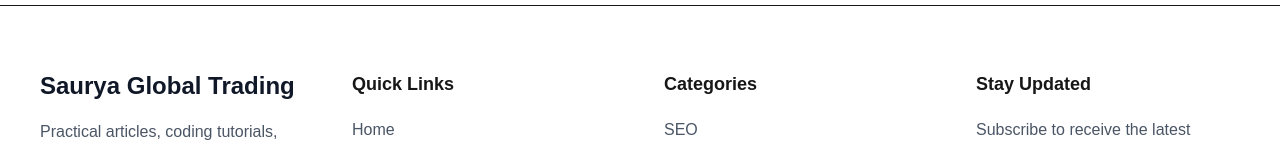
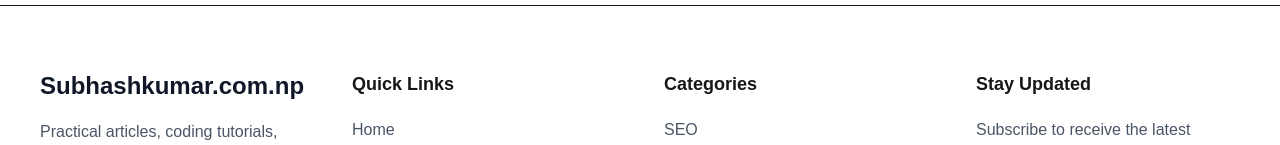
Before and after one commit to Jhapratik56/subhash-blog, a Next.js app: page / in a window 1280 px wide. Shown: the part 956-1101 px from the top of the page. Built offline with nearby package versions, Linux system fonts and the light colour scheme.

Commit message:
Update brand name in Footer component
Change footer name

```diff
--- a/components/Footer.jsx
+++ b/components/Footer.jsx
@@ -10,7 +10,7 @@
           {/* Brand */}
           <div>
             <h2 className="text-2xl font-bold text-gray-900">
-              Saurya Global Trading
+              Subhashkumar.com.np
             </h2>
 
             <p className="mt-4 text-gray-600 leading-7">
```
